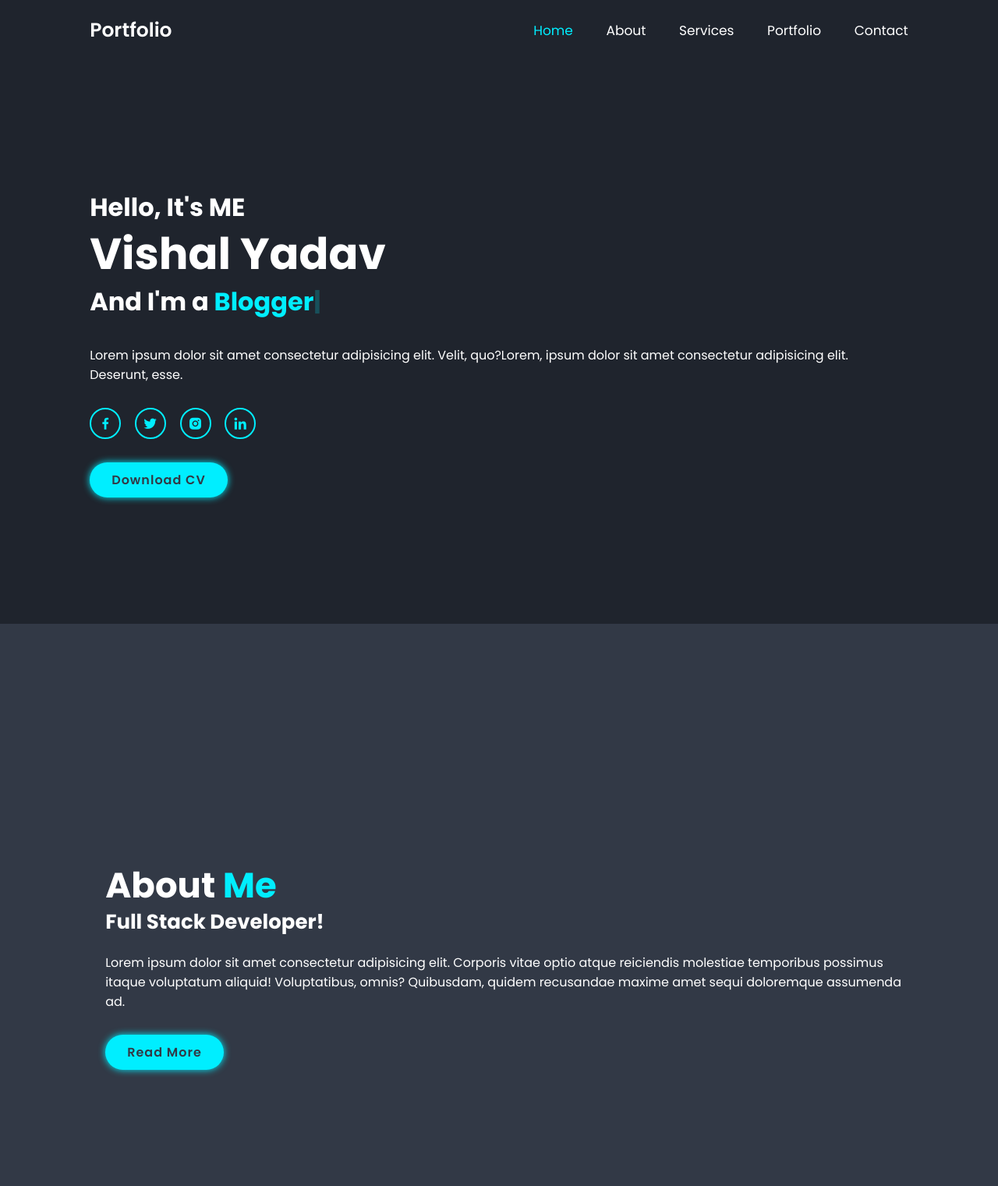
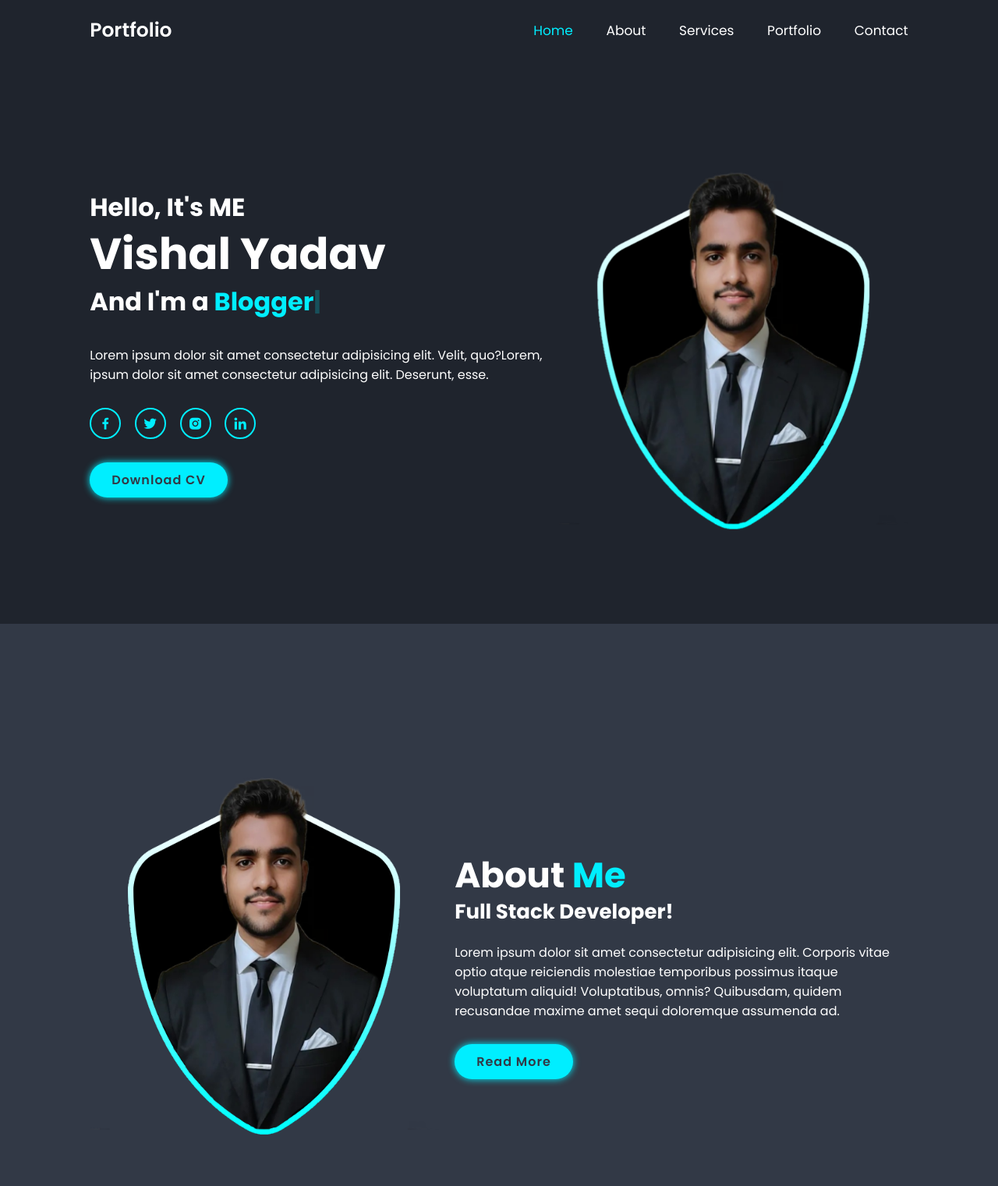
Before and after one commit to TyrantVoid/Portfolio.github.io, a plain HTML site: page index.html in a window 1280 px wide. Shown: the top 1521 px of the page at 78% size. Drawn offline with nearby package versions, Linux system fonts and the light colour scheme.

Commit message:
Update index.html

```diff
--- a/index.html
+++ b/index.html
@@ -45,13 +45,13 @@
             <a href="#" class="btn">Download CV</a>
         </div>
         <div class="home-img">
-            <img src="profile (2).png" alt="" width="555">
+            <img src="profile1.png" alt="" width="555">
         </div>
     </section>
 <!-- ABOUT SECTION  -->
     <section class="about" id="about">
       <div class="about-img">
-        <img src="profile (2).png" alt="" width="555">
+        <img src="profile1.png" alt="" width="555">
       </div>
       <div class="about-content">
         <h2 class="heading">About <span>Me</span></h2>
```
